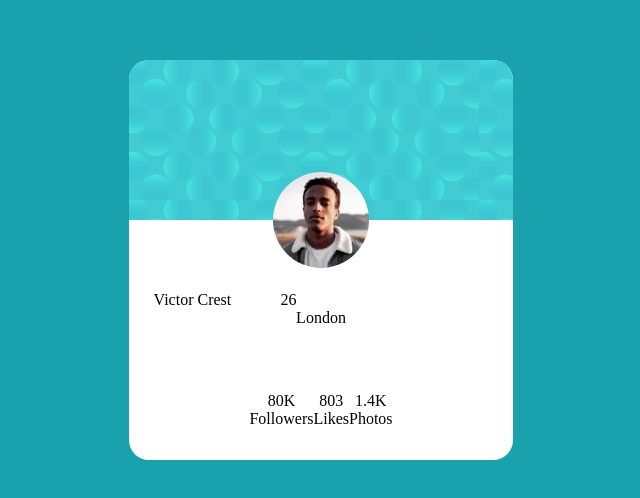
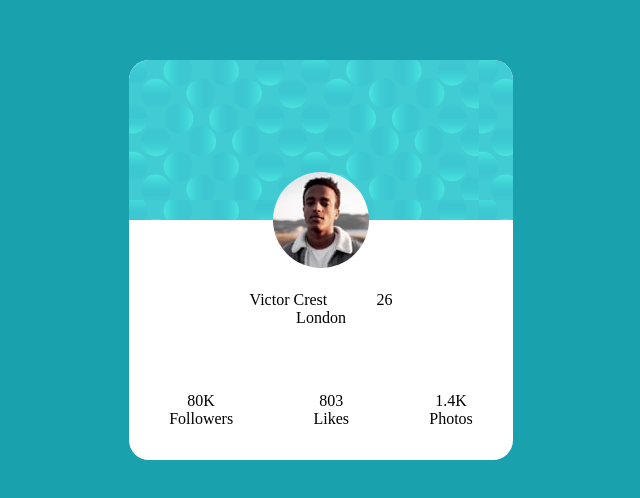
Before and after one commit to GrischK/Profile-card-component-challenge-hub, a plain HTML site: page index.html in a window 1280 px wide. Shown: the part 140-638 px from the top of the page, without its empty margins (319-959 px from the left). Drawn offline with Linux system fonts and the light colour scheme.

Commit message:
mise en forme carte

```diff
--- a/stylesheet.css
+++ b/stylesheet.css
@@ -40,12 +40,15 @@ body{
     text-align: center;
     margin-top: 10%;
     width: 100%;
+    display: flex;
+    flex-direction: column;
+    align-items: center;
 }
 
 .Profile_info{
     justify-content: space-around;
+    display: flex;
     width: 50%;
-    display: flex;
 }
 
 ul{
@@ -53,6 +56,7 @@ ul{
     text-align: center;
     display: flex;
     justify-content: space-around;
+    width: 100%;
 }
 
 .text_container{
```
